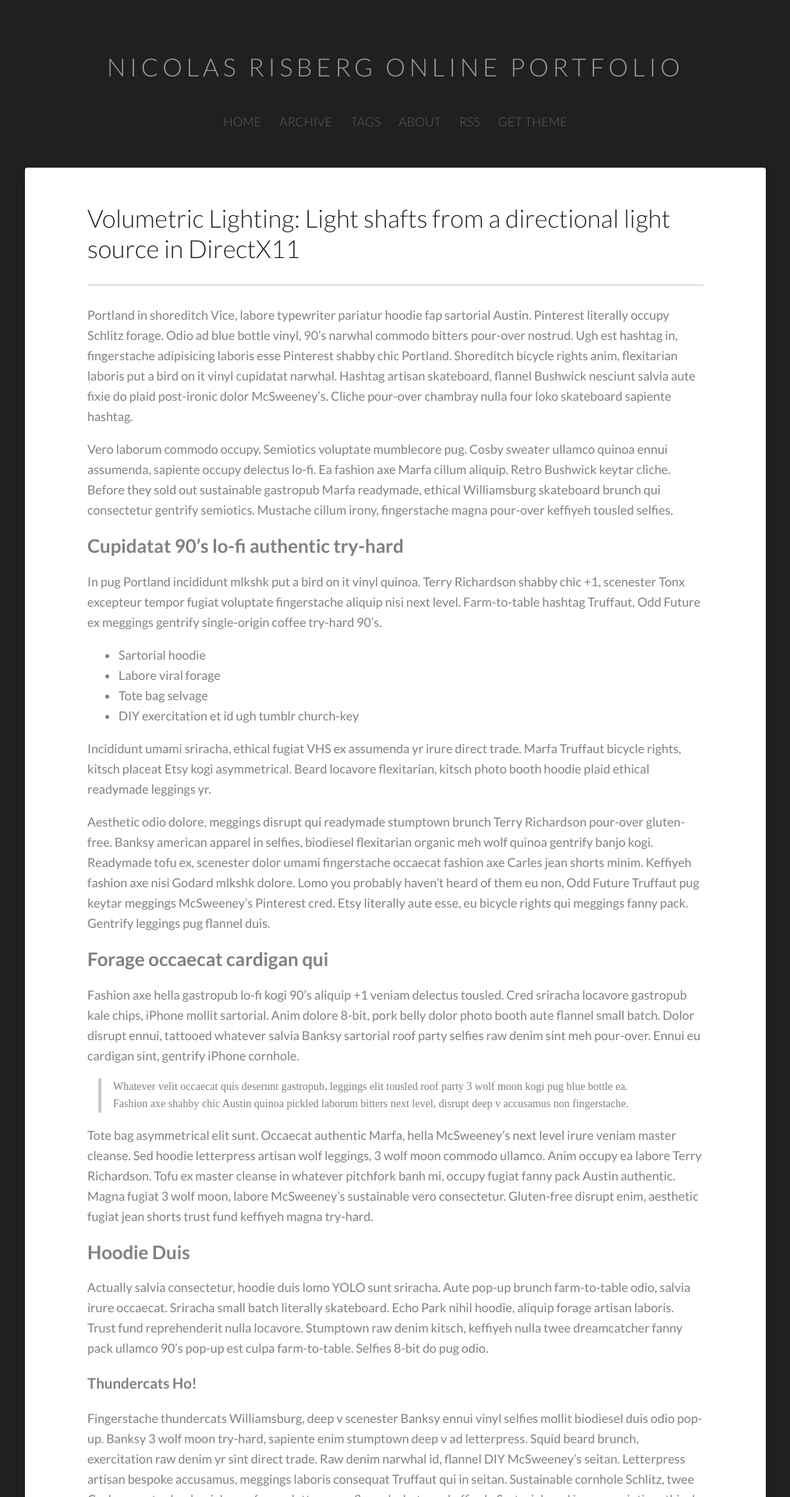
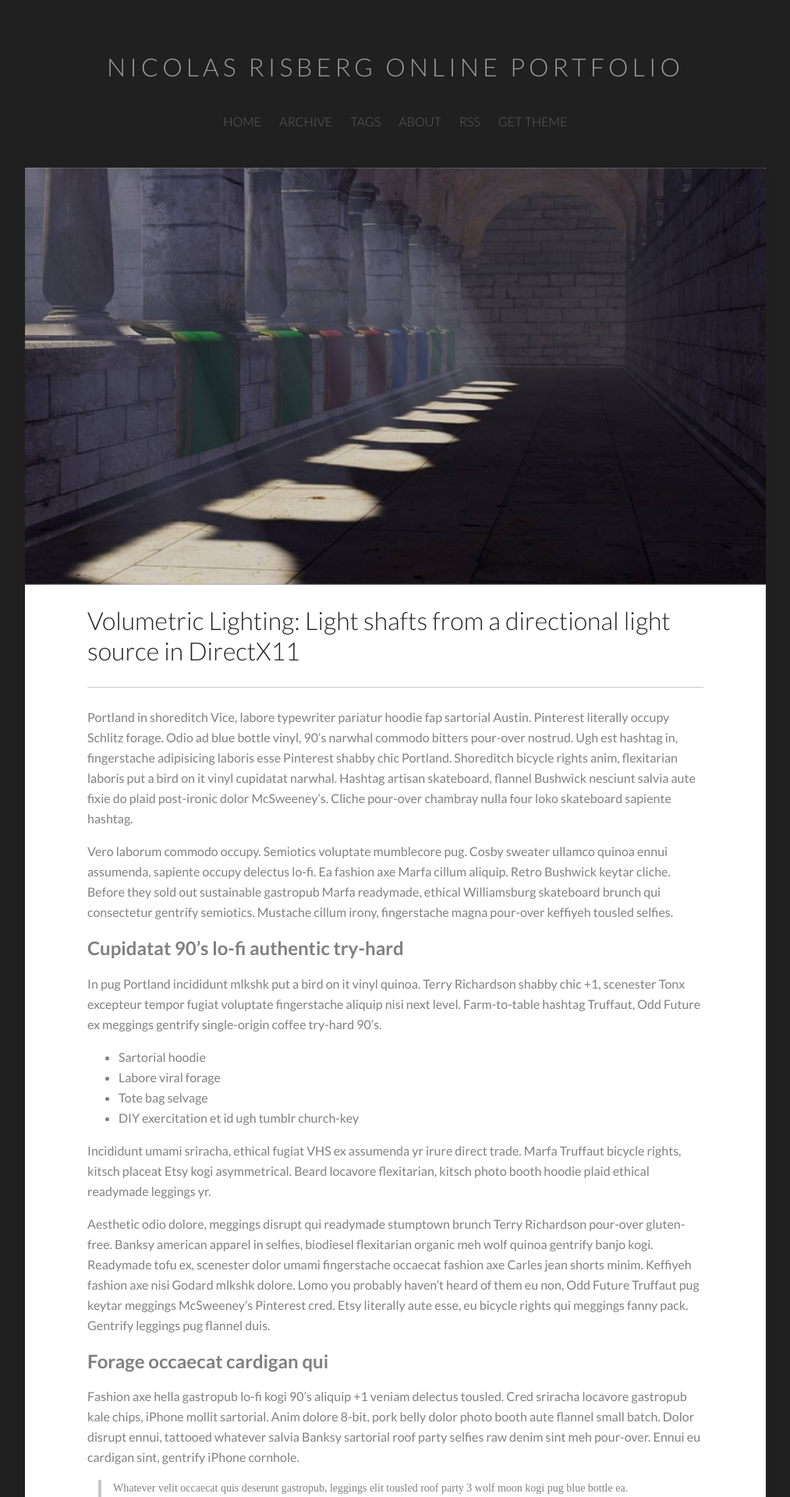
Before and after one commit to nicolas-risberg/public-repo, a Jekyll site: the page built from _posts/2021-03-08-specialization-post.md, in a window 1280 px wide. Shown: the top 1920 px of the page at 78% size, without its empty margins (133-1146 px from the left). Built offline with Jekyll 4.4.1, drawn with Linux system fonts in a browser that asks for light colours.

Commit message:
added custom picture to blog post

```diff
--- a/_posts/2021-03-08-specialization-post.md
+++ b/_posts/2021-03-08-specialization-post.md
@@ -2,6 +2,7 @@
 layout: post
 categories: posts
 title: "Volumetric Lighting: Light shafts from a directional light source in DirectX11"
+featured-image: /images/shafts_final2.jpg
 tags: [sample post, readability, test, intro]
 date-string: MARCH 08, 2021
 ---
```
Also changed, not shown: images/shafts_final2.jpg (added).
